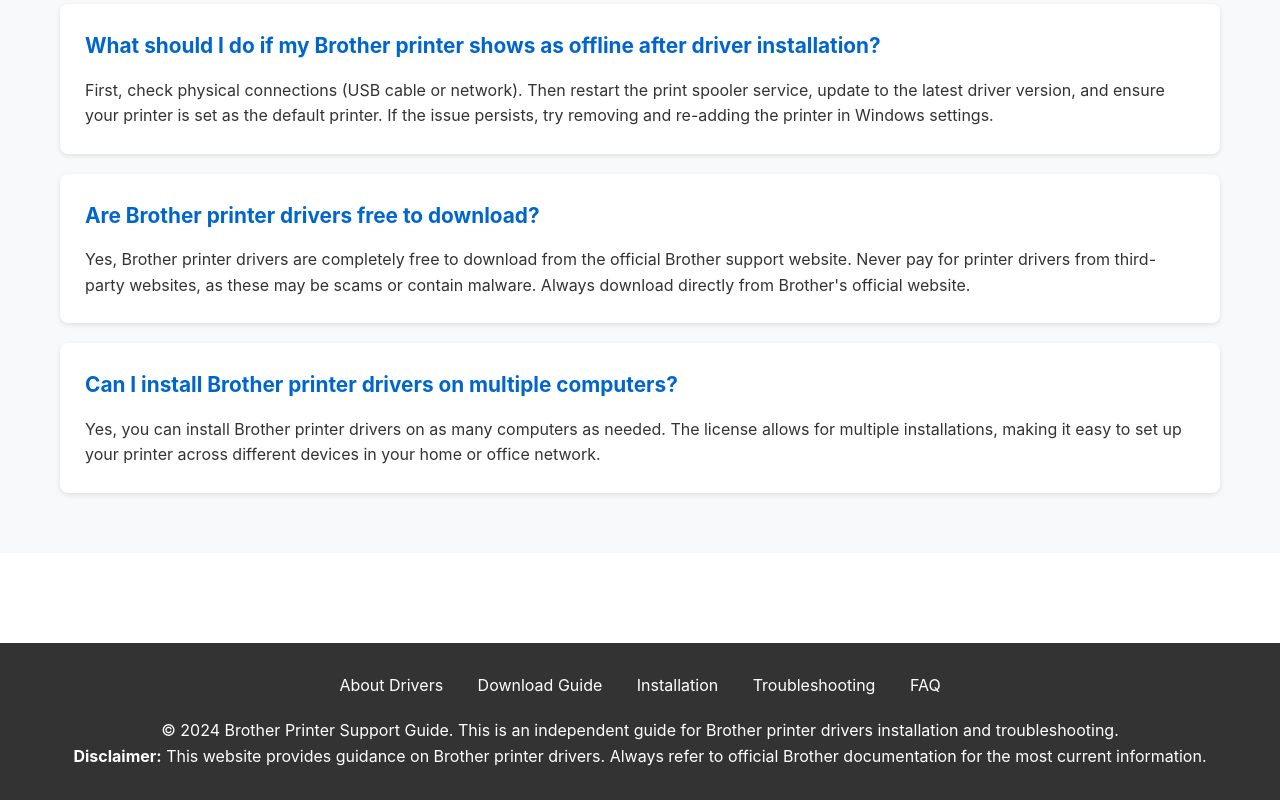
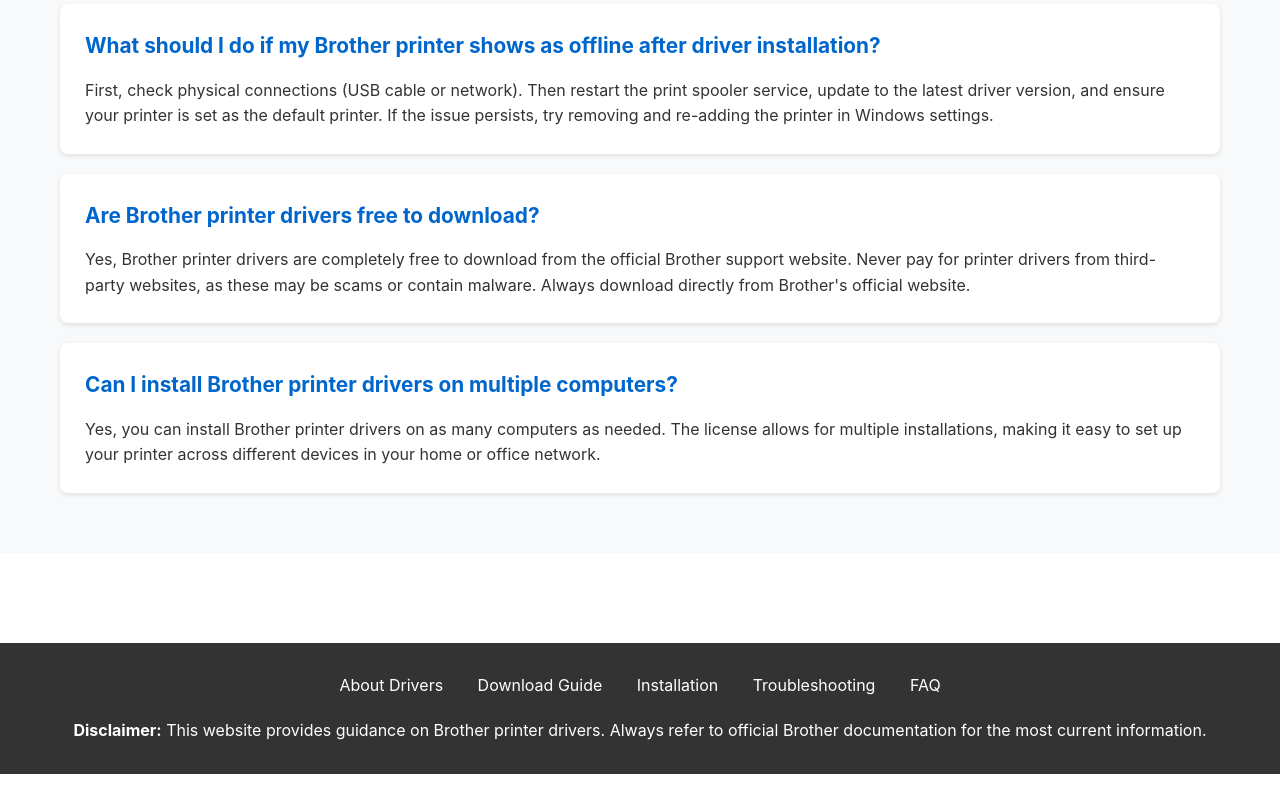
Before and after one commit to brother-printer-divers/brother-printer-divers.github.io, a plain HTML site: page index.html in a window 1280 px wide. Shown: the part 7065-7865 px from the top of the page. After the commit the page ends 7839 px from the top, so only its background shows below. Drawn offline with Linux system fonts and the light colour scheme.

Commit message:
Update index.html

```diff
--- a/index.html
+++ b/index.html
@@ -564,7 +564,7 @@
                 <a href="#troubleshooting">Troubleshooting</a>
                 <a href="#faq">FAQ</a>
             </div>
-            <p>&copy; 2024 Brother Printer Support Guide. This is an independent guide for Brother printer drivers installation and troubleshooting.</p>
+
             <p><strong>Disclaimer:</strong> This website provides guidance on Brother printer drivers. Always refer to official Brother documentation for the most current information.</p>
         </div>
     </footer>
```
